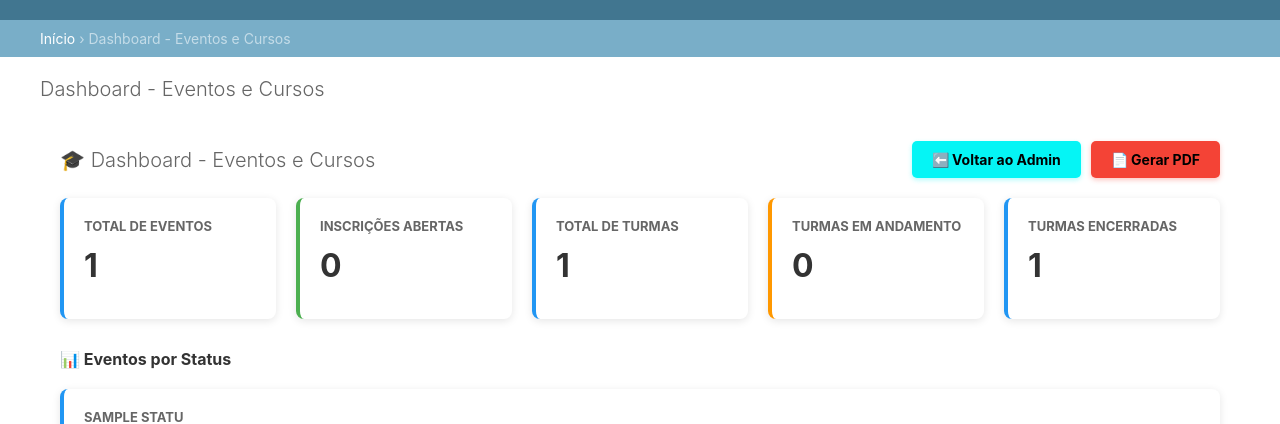
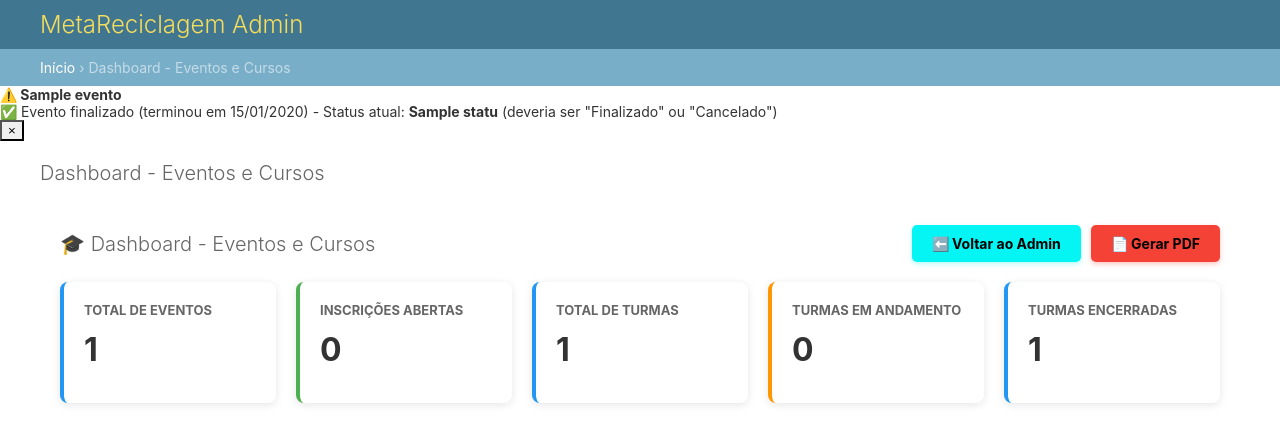
Before and after one commit to MarcosPiardi/Cursos-MetaReciclagem, a Django app: page /admin/dashboard/eventos/ in a window 1280 px wide. Shown: the top 424 px of the page. Run offline with Django 4.2, Linux system fonts and the light colour scheme; a user stored in the database is signed in; tables that the repository leaves empty hold one stand-in row (values such as "Sample post"); parts of the project's set-up code (start-up, migrations or seed data) failed here and were passed over.

Commit message:
Acerto para que os usuários fiquem corretos de acordo com suas permissões e mostrar um banner quando os admin e staff se logarem mostrando quais eventos/cursos estão com os status errados.

```diff
--- /dev/null
+++ b/eventosmeta/apps/eventos/context_processors.py
@@ -0,0 +1,275 @@
+# Arquivo: context_processors.py
+# Caminho: apps/eventos/context_processors.py
+# Alteração: Context processor com 4 verificações de status - Expandido
+# Data: 19/02/2026
+
+from datetime import date, datetime
+from django.conf import settings
+
+# DEBUG mode - controla se exibe prints
+DEBUG_NOTIFICACOES = settings.DEBUG
+
+def notificacoes_eventos(request):
+    """
+    Adiciona eventos que precisam de notificação ao contexto do template.
+
+    Exibe banner para admin/staff quando:
+    1. Data atual está no período de inscrições E status ≠ "Inscrições Abertas"
+    2. Data atual está entre fim inscrições e início evento E status não é um dos esperados
+    3. Data atual está no período do evento E status ≠ "Em Andamento"
+    4. Data atual é posterior ao fim do evento E status não é um dos esperados
+    """
+    eventos_para_notificar = []
+
+    # Só processa para usuários staff autenticados
+    if request.user.is_authenticated and request.user.is_staff:
+        try:
+            if DEBUG_NOTIFICACOES:
+                print("\n" + "="*80)
+                print("🚀 INICIANDO CONTEXT PROCESSOR - NOTIFICAÇÕES DE EVENTOS")
+                print("="*80)
+                print(f"👤 Usuário: {request.user.username}")
+                print(f"🔐 É staff: {request.user.is_staff}")
+                print(f"🔐 É superuser: {request.user.is_superuser}")
+                print(f"📅 Data Atual: {date.today().strftime('%d/%m/%Y')}")
+                print("="*80)
+
+            # Import dentro da função para evitar erros de importação circular
+            from apps.eventos.models import Evento
+
+            hoje = date.today()
+
+            # Busca TODOS os eventos ativos
+            eventos = Evento.objects.select_related('status').all()
+
+            if DEBUG_NOTIFICACOES:
+                print(f"\n📊 TOTAL DE EVENTOS NO BANCO: {eventos.count()}")
+                print("="*80)
+                print("🔎 VERIFICANDO EVENTO POR EVENTO")
+                print("="*80)
+
+            for evento in eventos:
+                if DEBUG_NOTIFICACOES:
+                    print(f"\n📌 EVENTO: {evento.nome}")
+                    print(f"   Status Atual: {evento.status.nome if evento.status else 'SEM STATUS'}")
+                    if evento.status:
+                        print(f"   Cor Status: {evento.status.cor}")
+
+                # Converter datas datetime para date
+                def converter_data(data):
+                    if data is None:
+                        return None
+                    return data.date() if isinstance(data, datetime) else data
+
+                data_inicio_insc = converter_data(evento.data_inicio_inscricao)
+                data_fim_insc = converter_data(evento.data_fim_inscricao)
+                data_inicio_ev = converter_data(evento.data_inicio_evento)
+                data_fim_ev = converter_data(evento.data_fim_evento)
+
+                # Flag para controlar se já foi adicionado
+                evento_ja_adicionado = False
+
+                # ==========================================
+                # VERIFICAÇÃO 1: PERÍODO DE INSCRIÇÕES
+                # ==========================================
+                if DEBUG_NOTIFICACOES:
+                    print(f"\n   🔍 Verificação 1: PERÍODO DE INSCRIÇÕES")
+                    print(f"      Data Início Inscrição: {data_inicio_insc.strftime('%d/%m/%Y') if data_inicio_insc else 'NÃO DEFINIDA'}")
+                    print(f"      Data Fim Inscrição: {data_fim_insc.strftime('%d/%m/%Y') if data_fim_insc else 'NÃO DEFINIDA'}")
+
+                if data_inicio_insc and data_fim_insc:
+                    esta_no_periodo_inscricao = data_inicio_insc <= hoje <= data_fim_insc
+
+                    if DEBUG_NOTIFICACOES:
+                        print(f"      ✅ Hoje está no período? {esta_no_periodo_inscricao}")
+
+                    if esta_no_periodo_inscricao:
+                        status_correto = evento.status and evento.status.nome == 'Inscrições Abertas'
+
+                        if DEBUG_NOTIFICACOES:
+                            print(f"      ✅ Status é 'Inscrições Abertas'? {status_correto}")
+
+                        if not status_correto:
+                            if DEBUG_NOTIFICACOES:
+                                print(f"      ⚠️  ALERTA! Status deveria ser 'Inscrições Abertas'")
+                            evento.tipo_alerta = 'inscricao'
+                            eventos_para_notificar.append(evento)
+                            evento_ja_adicionado = True
+                            if DEBUG_NOTIFICACOES:
+                                print(f"      ✅ Evento adicionado à lista de notificações")
+                        else:
+                            if DEBUG_NOTIFICACOES:
+                                print(f"      ✅ Status está correto")
+                    else:
+                        if DEBUG_NOTIFICACOES:
+                            print(f"      ℹ️  Hoje NÃO está no período de inscrições")
+                else:
+                    if DEBUG_NOTIFICACOES:
+                        print(f"      ⚠️  Datas de inscrição incompletas - ignorando verificação")
+
+                # ==========================================
+                # VERIFICAÇÃO 2: ENTRE FIM INSCRIÇÕES E INÍCIO EVENTO
+                # ==========================================
+                if DEBUG_NOTIFICACOES:
+                    print(f"\n   🔍 Verificação 2: PERÍODO ENTRE FIM INSCRIÇÕES E INÍCIO EVENTO")
+                    print(f"      Data Fim Inscrição: {data_fim_insc.strftime('%d/%m/%Y') if data_fim_insc else 'NÃO DEFINIDA'}")
+                    print(f"      Data Início Evento: {data_inicio_ev.strftime('%d/%m/%Y') if data_inicio_ev else 'NÃO DEFINIDA'}")
+
+                if data_fim_insc and data_inicio_ev and not evento_ja_adicionado:
+                    esta_entre_inscricao_evento = data_fim_insc < hoje < data_inicio_ev
+
+                    if DEBUG_NOTIFICACOES:
+                        print(f"      ✅ Hoje está entre fim inscrição e início evento? {esta_entre_inscricao_evento}")
+
+                    if esta_entre_inscricao_evento:
+                        status_validos = ['Inscrições Encerradas', 'Em Classificação', 'Resultado Divulgado', 'Cancelado']
+                        status_correto = evento.status and evento.status.nome in status_validos
+
+                        if DEBUG_NOTIFICACOES:
+                            print(f"      ✅ Status é um dos válidos {status_validos}? {status_correto}")
+                            if evento.status:
+                                print(f"      📊 Status atual: {evento.status.nome}")
+
+                        if not status_correto:
+                            if DEBUG_NOTIFICACOES:
+                                print(f"      ⚠️  ALERTA! Status deveria ser um de: {', '.join(status_validos)}")
+                            evento.tipo_alerta = 'pos_inscricao'
+                            eventos_para_notificar.append(evento)
+                            evento_ja_adicionado = True
+                            if DEBUG_NOTIFICACOES:
+                                print(f"      ✅ Evento adicionado à lista de notificações")
+                        else:
+                            if DEBUG_NOTIFICACOES:
+                                print(f"      ✅ Status está correto")
+                    else:
+                        if DEBUG_NOTIFICACOES:
+                            print(f"      ℹ️  Hoje NÃO está entre fim inscrição e início evento")
+                else:
+                    if DEBUG_NOTIFICACOES:
+                        if evento_ja_adicionado:
+                            print(f"      ℹ️  Evento já foi adicionado em verificação anterior")
+                        else:
+                            print(f"      ⚠️  Datas incompletas - ignorando verificação")
+
+                # ==========================================
+                # VERIFICAÇÃO 3: PERÍODO DO EVENTO
+                # ==========================================
+                if DEBUG_NOTIFICACOES:
+                    print(f"\n   🔍 Verificação 3: PERÍODO DO EVENTO")
+                    print(f"      Data Início Evento: {data_inicio_ev.strftime('%d/%m/%Y') if data_inicio_ev else 'NÃO DEFINIDA'}")
+                    print(f"      Data Fim Evento: {data_fim_ev.strftime('%d/%m/%Y') if data_fim_ev else 'NÃO DEFINIDA'}")
+
+                if data_inicio_ev and data_fim_ev and not evento_ja_adicionado:
+                    esta_no_periodo_evento = data_inicio_ev <= hoje <= data_fim_ev
+
+                    if DEBUG_NOTIFICACOES:
+                        print(f"      ✅ Hoje está no período? {esta_no_periodo_evento}")
+
+                    if esta_no_periodo_evento:
+                        status_correto = evento.status and evento.status.nome == 'Em Andamento'
+
+                        if DEBUG_NOTIFICACOES:
+                            print(f"      ✅ Status é 'Em Andamento'? {status_correto}")
+
+                        if not status_correto:
+                            if DEBUG_NOTIFICACOES:
+                                print(f"      ⚠️  ALERTA! Status deveria ser 'Em Andamento'")
+                            evento.tipo_alerta = 'evento'
+                            eventos_para_notificar.append(evento)
+                            evento_ja_adicionado = True
+                            if DEBUG_NOTIFICACOES:
+                                print(f"      ✅ Evento adicionado à lista de notificações")
+                        else:
+                            if DEBUG_NOTIFICACOES:
+                                print(f"      ✅ Status está correto")
+                    else:
+                        if DEBUG_NOTIFICACOES:
+                            print(f"      ℹ️  Hoje NÃO está no período do evento")
+                else:
+                    if DEBUG_NOTIFICACOES:
+                        if evento_ja_adicionado:
+                            print(f"      ℹ️  Evento já foi adicionado em verificação anterior")
+                        else:
+                            print(f"      ⚠️  Datas do evento incompletas - ignorando verificação")
+
+                # ==========================================
+                # VERIFICAÇÃO 4: POSTERIOR AO FIM DO EVENTO
+                # ==========================================
+                if DEBUG_NOTIFICACOES:
+                    print(f"\n   🔍 Verificação 4: POSTERIOR AO FIM DO EVENTO")
+                    print(f"      Data Fim Evento: {data_fim_ev.strftime('%d/%m/%Y') if data_fim_ev else 'NÃO DEFINIDA'}")
+
+                if data_fim_ev and not evento_ja_adicionado:
+                    evento_ja_finalizado = hoje > data_fim_ev
+
+                    if DEBUG_NOTIFICACOES:
+                        print(f"      ✅ Hoje é posterior ao fim do evento? {evento_ja_finalizado}")
+
+                    if evento_ja_finalizado:
+                        status_validos = ['Finalizado', 'Cancelado']
+                        status_correto = evento.status and evento.status.nome in status_validos
+
+                        if DEBUG_NOTIFICACOES:
+                            print(f"      ✅ Status é um dos válidos {status_validos}? {status_correto}")
+                            if evento.status:
+                                print(f"      📊 Status atual: {evento.status.nome}")
+
+                        if not status_correto:
+                            if DEBUG_NOTIFICACOES:
+                                print(f"      ⚠️  ALERTA! Status deveria ser 'Finalizado' ou 'Cancelado'")
+                            evento.tipo_alerta = 'pos_evento'
+                            eventos_para_notificar.append(evento)
+                            evento_ja_adicionado = True
+                            if DEBUG_NOTIFICACOES:
+                                print(f"      ✅ Evento adicionado à lista de notificações")
+                        else:
+                            if DEBUG_NOTIFICACOES:
+                                print(f"      ✅ Status está correto")
+                    else:
+                        if DEBUG_NOTIFICACOES:
+                            print(f"      ℹ️  Hoje NÃO é posterior ao fim do evento")
+                else:
+                    if DEBUG_NOTIFICACOES:
+                        if evento_ja_adicionado:
+                            print(f"      ℹ️  Evento já foi adicionado em verificação anterior")
+                        else:
+                            print(f"      ⚠️  Data de fim do evento não definida - ignorando verificação")
+
+                if DEBUG_NOTIFICACOES:
+                    print(f"\n   {'─'*76}")
+
+            # Resumo final
+            if DEBUG_NOTIFICACOES:
+                print("\n" + "="*80)
+                print("📊 RESUMO FINAL")
+                print("="*80)
+                print(f"✅ Total de eventos verificados: {eventos.count()}")
+                print(f"⚠️  Total de eventos com alertas: {len(eventos_para_notificar)}")
+
+                if eventos_para_notificar:
+                    print("\n🔔 EVENTOS QUE GERARÃO BANNER:")
+                    for ev in eventos_para_notificar:
+                        print(f"   • {ev.nome} (tipo: {ev.tipo_alerta})")
+                else:
+                    print("\n✅ Nenhum evento precisa de notificação")
+
+                print("="*80 + "\n")
+
+        except Exception as e:
+            # Em caso de erro, não quebra a aplicação
+            if DEBUG_NOTIFICACOES:
+                print("\n" + "="*80)
+                print("❌ ERRO NO CONTEXT PROCESSOR")
+                print("="*80)
+                print(f"Tipo de erro: {type(e).__name__}")
+                print(f"Mensagem: {e}")
+                print("="*80 + "\n")
+
+                import traceback
+                traceback.print_exc()
+
+            eventos_para_notificar = []
+
+    return {
+        'eventos_notificacao': eventos_para_notificar
+    }
--- a/eventosmeta/config/settings.py
+++ b/eventosmeta/config/settings.py
@@ -87,6 +87,7 @@
                 'django.template.context_processors.request',
                 'django.contrib.auth.context_processors.auth',
                 'django.contrib.messages.context_processors.messages',
+                'apps.eventos.context_processors.notificacoes_eventos',
             ],
         },
     },
--- a/eventosmeta/template/admin/base_site.html
+++ b/eventosmeta/template/admin/base_site.html
@@ -1,10 +1,80 @@
+<!--
+Arquivo: base_site.html
+Caminho: template/admin/base_site.html
+Alteração: Adicionado banner de notificações de eventos
+Data: 19/02/2026
+-->
+
 {% extends "admin/base.html" %}
+
 {% block extrahead %}
 {{ block.super }}
 {% load static %}
 <link rel="icon" type="image/png" href="{% static 'images/favicon.png' %}">
-{{ block.super }}
+
 <style>
+    /* ==========================================
+       BANNER DE NOTIFICAÇÕES DE EVENTOS
+       ========================================== */
+    .banner-eventos {
+        background: linear-gradient(135deg, #ffc107 0%, #ff9800 100%);
+        color: #000;
+        padding: 0;
+        box-shadow: 0 2px 8px rgba(0,0,0,0.2);
+        position: relative;
+        z-index: 1000;
+        margin: 0;
+    }
+
+    .banner-item {
+        padding: 15px 60px 15px 20px;
+        border-bottom: 1px solid rgba(0,0,0,0.1);
+        position: relative;
+        font-size: 14px;
+    }
+
+    .banner-item:last-child {
+        border-bottom: none;
+    }
+
+    .banner-item strong {
+        font-weight: 700;
+        font-size: 16px;
+        display: block;
+        margin-bottom: 8px;
+    }
+
+    .banner-item .evento-info {
+        margin: 5px 0;
+        line-height: 1.6;
+    }
+
+    .banner-item .btn-fechar {
+        position: absolute;
+        right: 15px;
+        top: 50%;
+        transform: translateY(-50%);
+        background: rgba(0,0,0,0.2);
+        border: none;
+        padding: 8px 12px;
+        border-radius: 4px;
+        cursor: pointer;
+        font-weight: bold;
+        color: #000;
+        font-size: 20px;
+        line-height: 1;
+        transition: background 0.2s;
+    }
+
+    .banner-item .btn-fechar:hover {
+        background: rgba(0,0,0,0.35);
+    }
+
+    .banner-icon {
+        font-weight: bold;
+        margin-right: 5px;
+    }
+
     /* ==========================================
        TOGGLE DO MENU LATERAL ESQUERDO (NATIVO)
        ========================================== */
@@ -111,22 +181,22 @@
 
     /* Linhas alternadas (CONTRASTE MUITO MAIOR) */
     #result_list tbody tr:nth-child(odd) {
-        background: #f0f0f0 !important;  /* Cinza mais escuro */
+        background: #f0f0f0 !important;
     }
 
     #result_list tbody tr:nth-child(even) {
-        background: #ffffff !important;  /* Branco puro */
+        background: #ffffff !important;
     }
 
     /* Hover nas linhas */
     #result_list tbody tr:hover {
-        background: #d4edff !important;  /* Azul mais forte */
+        background: #d4edff !important;
     }
 
     /* Bordas das células */
     #result_list td,
     #result_list th {
-        border-bottom: 1px solid #cccccc !important;  /* Borda mais escura */
+        border-bottom: 1px solid #cccccc !important;
         padding: 10px !important;
     }
 
@@ -134,18 +204,15 @@
        CORRIGIR BARRA DE ROLAGEM E QUEBRA DE LINHA
        ========================================== */
 
-    /* Garantir que a barra de rolagem apareça quando necessário */
     .results {
         overflow-x: auto !important;
         overflow-y: visible !important;
     }
 
-    /* Evitar quebra de linha nas células */
     #result_list td {
         white-space: nowrap !important;
     }
 
-    /* Mostrar barra de rolagem sempre visível */
     .results::-webkit-scrollbar {
         height: 12px;
     }
@@ -172,13 +239,11 @@
     var filterColumn = document.getElementById('changelist-filter');
 
     if (filterColumn) {
-        // Cria wrapper para o toggle
         var wrapper = document.createElement('div');
         wrapper.id = 'changelist-filter-wrapper';
         filterColumn.parentNode.insertBefore(wrapper, filterColumn);
         wrapper.appendChild(filterColumn);
 
-        // Cria o botão toggle
         var toggleBtn = document.createElement('div');
         toggleBtn.id = 'changelist-filter-toggle';
         toggleBtn.title = 'Mostrar/Ocultar Filtros';
@@ -190,21 +255,85 @@
         toggleBtn.appendChild(toggleIcon);
         wrapper.appendChild(toggleBtn);
 
-        // Verifica estado salvo dos filtros
         var filtersHidden = localStorage.getItem('adminFiltersHidden') === 'true';
         if (filtersHidden) {
             document.body.classList.add('filters-hidden');
         }
 
-        // Toggle dos filtros ao clicar
         toggleBtn.addEventListener('click', function() {
             document.body.classList.toggle('filters-hidden');
             var isHidden = document.body.classList.contains('filters-hidden');
-
-            // Salva estado
             localStorage.setItem('adminFiltersHidden', isHidden);
         });
     }
+
+    // ==========================================
+    // FECHAR BANNER DE EVENTOS
+    // ==========================================
+    var botoesFechar = document.querySelectorAll('.banner-item .btn-fechar');
+    botoesFechar.forEach(function(btn) {
+        btn.addEventListener('click', function() {
+            var bannerItem = this.closest('.banner-item');
+            bannerItem.style.transition = 'all 0.3s ease';
+            bannerItem.style.opacity = '0';
+            bannerItem.style.maxHeight = bannerItem.offsetHeight + 'px';
+
+            setTimeout(function() {
+                bannerItem.style.maxHeight = '0';
+                bannerItem.style.padding = '0';
+                bannerItem.style.margin = '0';
+            }, 100);
+
+            setTimeout(function() {
+                bannerItem.remove();
+
+                var banner = document.querySelector('.banner-eventos');
+                if (banner && banner.querySelectorAll('.banner-item').length === 0) {
+                    banner.remove();
+                }
+            }, 400);
+        });
+    });
 });
 </script>
 {% endblock %}
+
+{% block branding %}
+<h1 id="site-name"><a href="{% url 'admin:index' %}">MetaReciclagem Admin</a></h1>
+{% endblock %}
+
+{% block messages %}
+<!-- ==========================================
+     BANNER DE NOTIFICAÇÕES (ANTES DAS MENSAGENS)
+     ========================================== -->
+{% if user.is_staff and eventos_notificacao %}
+<div class="banner-eventos">
+    {% for evento in eventos_notificacao %}
+    <div class="banner-item">
+        <strong>⚠️ {{ evento.nome }}</strong>
+        <div class="evento-info">
+            {% if evento.tipo_alerta == 'inscricao' %}
+                <span class="banner-icon">📝</span>
+                Período de inscrições ({{ evento.data_inicio_inscricao|date:"d/m/Y" }} a {{ evento.data_fim_inscricao|date:"d/m/Y" }}) - Status atual: <strong>{{ evento.status.nome }}</strong> (deveria ser "Inscrições Abertas")
+
+            {% elif evento.tipo_alerta == 'pos_inscricao' %}
+                <span class="banner-icon">⏳</span>
+                Entre fim das inscrições ({{ evento.data_fim_inscricao|date:"d/m/Y" }}) e início do evento ({{ evento.data_inicio_evento|date:"d/m/Y" }}) - Status atual: <strong>{{ evento.status.nome }}</strong> (deveria ser "Inscrições Encerradas", "Em Classificação", "Resultado Divulgado" ou "Cancelado")
+
+            {% elif evento.tipo_alerta == 'evento' %}
+                <span class="banner-icon">🎯</span>
+                Período do evento ({{ evento.data_inicio_evento|date:"d/m/Y" }} a {{ evento.data_fim_evento|date:"d/m/Y" }}) - Status atual: <strong>{{ evento.status.nome }}</strong> (deveria ser "Em Andamento")
+
+            {% elif evento.tipo_alerta == 'pos_evento' %}
+                <span class="banner-icon">✅</span>
+                Evento finalizado (terminou em {{ evento.data_fim_evento|date:"d/m/Y" }}) - Status atual: <strong>{{ evento.status.nome }}</strong> (deveria ser "Finalizado" ou "Cancelado")
+            {% endif %}
+        </div>
+        <button class="btn-fechar" title="Fechar">×</button>
+    </div>
+    {% endfor %}
+</div>
+{% endif %}
+
+{{ block.super }}
+{% endblock %}
```
Also changed, not shown: eventosmeta/apps/accounts/admin.py (+11 -0 lines), eventosmeta/apps/eventos/admin.py (+33 -9 lines), eventosmeta/apps/selecao/admin.py (+7 -5 lines).
